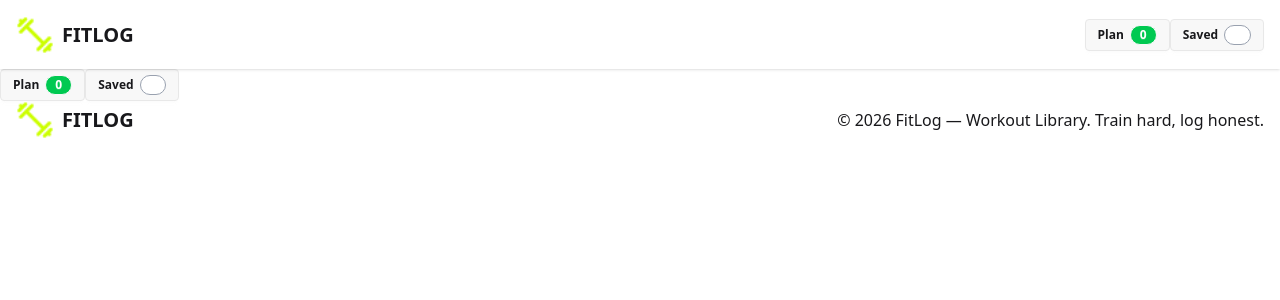
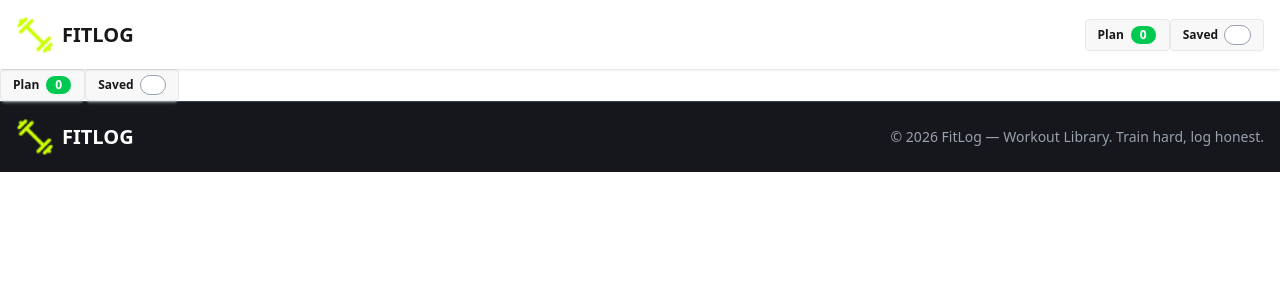
Before and after one commit to mushtaqahammed/fit_zone, a Next.js app: page /NavButtonRight in a window 1280 px wide. Shown: the top 300 px of the page. Built offline with nearby package versions, Linux system fonts and the light colour scheme.

Commit message:
All Clear

```diff
--- a/src/app/practice/[id]/page.tsx
+++ b/src/app/practice/[id]/page.tsx
@@ -30,7 +30,7 @@ const PracticeDetailPage = async ({ params }: IPracticeDetailPage) => {
 
 
   return (
-    <section className="container mx-auto px-4 py-10">
+    <section className="container mx-auto flex w-full max-w-7xl px-4 py-10 mb-10">
       <div className="overflow-hidden rounded-xl border border-gray-800 bg-[#101216] shadow-xl">
         <div className="grid gap-8 p-5 lg:grid-cols-2 lg:p-8">
           {/* ================= IMAGE ================= */}
@@ -170,13 +170,9 @@ const PracticeDetailPage = async ({ params }: IPracticeDetailPage) => {
 
             {/* ================= BUTTONS ================= */}
 
-
-
             <div className="mt-6 flex flex-wrap gap-3">
               <AddToPlan practice={practice} />
-              <SaveForLater practice={practice}/>
-
-
+              <SaveForLater practice={practice} />
             </div>
           </div>
         </div>
--- a/src/app/practice/page.tsx
+++ b/src/app/practice/page.tsx
@@ -14,16 +14,16 @@ const Practice = async () => {
   return (
     <section className="container mx-auto px-4 py-8">
       {/* Heading */}
-      <div className="mb-8">
+      <div className="mb-8 ">
         <h1 className="text-3xl font-bold uppercase text-white">The Library</h1>
 
-        <p className="mt-1 text-sm ">
+        <p className="mt-3 text-sm ">
           Twelve lifts covering every major muscle group.
         </p>
       </div>
 
       {/* Cards */}
-      <div className="grid grid-cols-1 gap-6 md:grid-cols-2 lg:grid-cols-3">
+      <div className="grid grid-cols-1 gap-6 md:grid-cols-2 lg:grid-cols-3 ">
         {practiceData.map((practice: IPractice) => (
           <PracticeCard key={practice.id} practice={practice} />
         ))}
--- a/src/components/share/Banner.tsx
+++ b/src/components/share/Banner.tsx
@@ -6,6 +6,7 @@ import Link from "next/link";
 const Banner = () => {
   return (
     <section className="container mx-auto px-4 py-8 md:py-10">
+      <div className="container mx-auto flex w-full max-w-7xl">
         <div className="grid items-center gap-8 overflow-hidden rounded-xl border border-gray-200 px-6 py-10 md:grid-cols-2 md:px-10 lg:px-12">
           {/* Left Content */}
           <div className="max-w-xl">
@@ -21,7 +22,7 @@ const Banner = () => {
             </h1>
 
             {/* Description */}
-          <p className="mt-5 max-w-lg text-sm leading-6 text-gray-500 sm:text-base">
+            <p className="mt-5 max-w-lg text-sm leading-6 sm:text-base">
               FitLog is a dark, no-nonsense gym companion: pick a lift, lock it
               into today&apos;s plan, and watch the week&apos;s work add up.
             </p>
@@ -46,6 +47,7 @@ const Banner = () => {
             />
           </div>
         </div>
+      </div>
     </section>
   );
 };
--- a/src/components/share/PracticeCard.tsx
+++ b/src/components/share/PracticeCard.tsx
@@ -10,7 +10,7 @@ interface IPracticeCardProps {
 const PracticeCard = ({ practice }: IPracticeCardProps) => {
   return (
     <Link href={`/practice/${practice.id}`}>
-      <div className="overflow-hidden rounded-xl border border-gray-800 bg-[#15171c] shadow-sm transition hover:-translate-y-1 hover:shadow-lg">
+      <div className="overflow-hidden rounded-xl border border-gray-800 bg-[#15171c] shadow-sm transition hover:-translate-y-1 hover:shadow-lg ">
         {/* Image */}
         <figure className="relative h-52 w-full">
           <Image
@@ -57,13 +57,7 @@ const PracticeCard = ({ practice }: IPracticeCardProps) => {
           </div>
 
           {/* Difficulty */}
-          <div className="mt-3 flex items-center justify-between">
-            <span className="text-xs text-gray-500">Difficulty</span>
 
-            <span className="text-sm font-medium text-lime-400">
-              {practice.difficulty}
-            </span>
-          </div>
         </div>
       </div>
     </Link>
--- a/src/components/share/footer.tsx
+++ b/src/components/share/footer.tsx
@@ -1,19 +1,22 @@
-
 import Logo from "@/assets/logo.png";
-import Image from 'next/image';
-import Link from 'next/link';
+import Image from "next/image";
+import Link from "next/link";
 
 const Footer = () => {
   return (
-    <div className="container mx-auto w-7xl px-4 flex items-center justify-between mb-6">
-      <Link href="/" className="flex items-center gap-2">
-        <Image height={38} src={Logo} width={38} alt="Fit Zone Logo" />
+    <footer className="mt-auto w-full border-t border-gray-700 bg-[#15171c]">
+      <div className="container mx-auto flex w-full max-w-7xl items-center justify-between px-4 py-4">
+        <Link href="/" className="flex items-center gap-2">
+          <Image height={38} src={Logo} width={38} alt="FitLog Logo" />
 
-        <h1 className="text-xl font-bold">FITLOG</h1>
-      </Link>
+          <h1 className="text-xl font-bold text-white">FITLOG</h1>
+        </Link>
 
-      <p>© 2026 FitLog — Workout Library. Train hard, log honest.</p>
-    </div>
+        <p className="text-sm text-gray-400">
+          © 2026 FitLog — Workout Library. Train hard, log honest.
+        </p>
+      </div>
+    </footer>
   );
 };
 
```
Also changed, not shown: src/README.md. Lines whose indentation alone changed are shown as unchanged.
